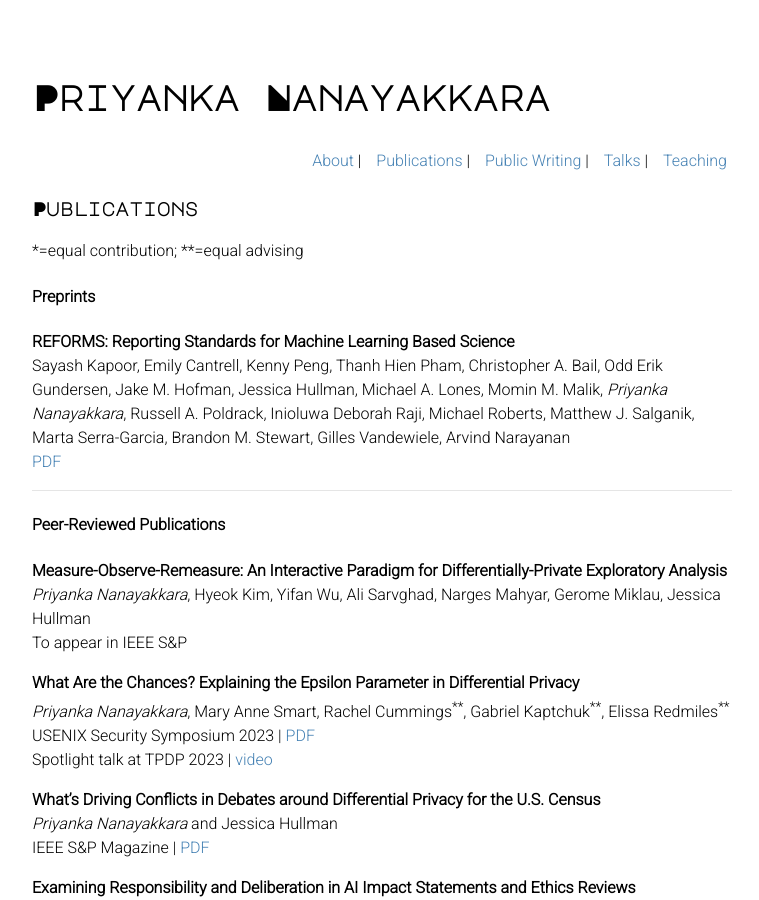
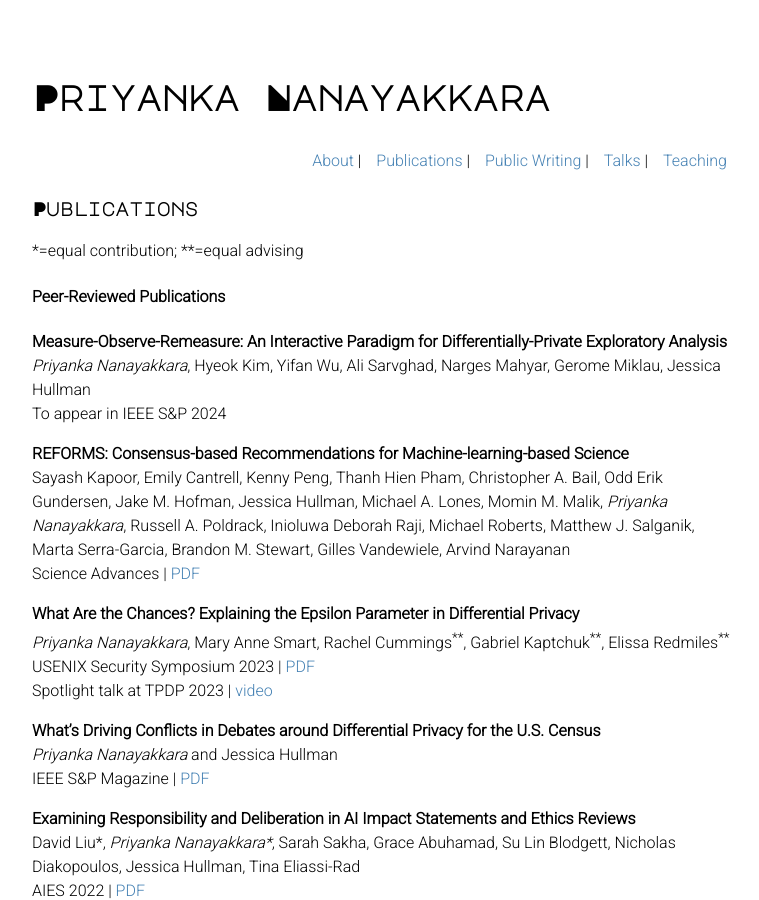
Before and after one commit to priyakalot/priyakalot.github.io, a Jekyll site: the page built from publications.md, in a window 1280 px wide and 900 px high. Shown: the whole window, without its empty margins (258-1017 px from the left). Built offline with Jekyll 4.4.1, drawn with Linux system fonts in a browser that asks for light colours; nearby versions of some CDN libraries; our own code applies the rules of GitHub Pages for plain Markdown files.

Commit message:
Update publications.md

```diff
--- a/publications.md
+++ b/publications.md
@@ -4,16 +4,14 @@ layout: default
 ### Publications
 *=equal contribution; \*\*=equal advising
 
-#### Preprints
-**REFORMS: Reporting Standards for Machine Learning Based Science**\
-Sayash Kapoor, Emily Cantrell, Kenny Peng, Thanh Hien Pham, Christopher A. Bail, Odd Erik Gundersen, Jake M. Hofman, Jessica Hullman, Michael A. Lones, Momin M. Malik, _Priyanka Nanayakkara_, Russell A. Poldrack, Inioluwa Deborah Raji, Michael Roberts, Matthew J. Salganik, Marta Serra-Garcia, Brandon M. Stewart, Gilles Vandewiele, Arvind Narayanan\
-[PDF](https://arxiv.org/pdf/2308.07832.pdf)
-<hr>
-
 #### Peer-Reviewed Publications
 **Measure-Observe-Remeasure: An Interactive Paradigm for Differentially-Private Exploratory Analysis**\
 _Priyanka Nanayakkara_, Hyeok Kim, Yifan Wu, Ali Sarvghad, Narges Mahyar, Gerome Miklau, Jessica Hullman\
-To appear in IEEE S&P
+To appear in IEEE S&P 2024
+
+**REFORMS: Consensus-based Recommendations for Machine-learning-based Science**\
+Sayash Kapoor, Emily Cantrell, Kenny Peng, Thanh Hien Pham, Christopher A. Bail, Odd Erik Gundersen, Jake M. Hofman, Jessica Hullman, Michael A. Lones, Momin M. Malik, _Priyanka Nanayakkara_, Russell A. Poldrack, Inioluwa Deborah Raji, Michael Roberts, Matthew J. Salganik, Marta Serra-Garcia, Brandon M. Stewart, Gilles Vandewiele, Arvind Narayanan\
+Science Advances | [PDF](https://www.science.org/doi/10.1126/sciadv.adk3452)
 
 **What Are the Chances? Explaining the Epsilon Parameter in Differential Privacy**\
 _Priyanka Nanayakkara_, Mary Anne Smart, Rachel Cummings<sup>\*\*</sup>, Gabriel Kaptchuk<sup>\*\*</sup>, Elissa Redmiles<sup>\*\*</sup>\
```
